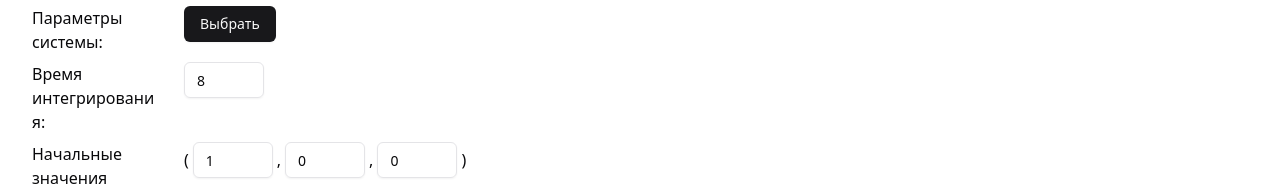
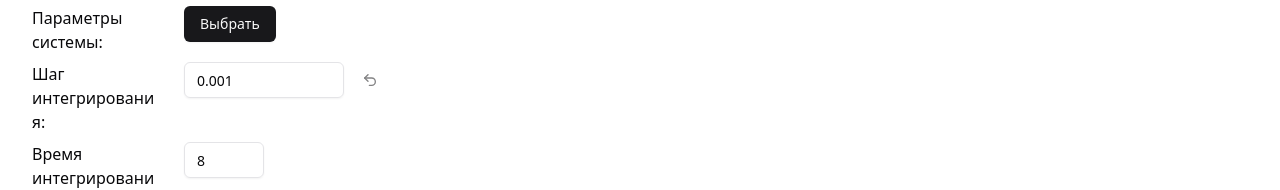
Before and after one commit to Nello21/diplom-project, a React (Vite) app: page / in a window 1280 px wide. Shown: the part 202-392 px from the top of the page. Built offline with nearby package versions, Linux system fonts and the light colour scheme.

Commit message:
fix: styles

```diff
--- a/src/features/3d-graphic/index.tsx
+++ b/src/features/3d-graphic/index.tsx
@@ -126,7 +126,7 @@ export const VanDerPol3DPlot = () => {
               </PopoverTrigger>
               <PopoverContent
                 align="start"
-                className="flex flex-col gap-2 w-full p-4 bg-gray-100/50 backdrop-blur-md shadow-[inset_0_0_0_2px_rgba(255,255,255,0.6)] rounded-xl"
+                className="flex flex-col gap-2 w-full p-4 bg-background/50 backdrop-blur-md shadow-[inset_0_0_0_2px_rgba(255,255,255,0.6)] rounded-xl"
               >
                 {Object.entries(values).map(([key, value]) => {
                   if (
@@ -157,21 +157,22 @@ export const VanDerPol3DPlot = () => {
                         />
                       </div>
                     );
-                  } else if (key === "dt") {
-                    return (
-                      <div
-                        key={key}
-                        className="grid grid-cols-[9rem_minmax(auto,max-content)_2.25rem] gap-2 items-start"
-                      >
+                  }
+                })}
+              </PopoverContent>
+            </Popover>
+          </div>
+
+          <div className="grid grid-cols-[9rem_minmax(auto,max-content)] gap-2 items-start">
             <label
-                          htmlFor={key}
-                          className="select-none font-medium"
+              htmlFor="integr-time"
+              className="max-w-[8rem] text-wrap break-words select-none"
             >
               Шаг интегрирования:
             </label>
             <ParameterInput
-                          label={key}
-                          value={value}
+              label={"integr-step"}
+              value={values.dt}
               resetKey={resetKey}
               onChange={handleChangeDt}
               backup={true}
@@ -179,13 +180,6 @@ export const VanDerPol3DPlot = () => {
               addTrajectory={addTrajectory}
             />
           </div>
-                    );
-                  }
-                })}
-              </PopoverContent>
-            </Popover>
-          </div>
-
           <div className="grid grid-cols-[9rem_minmax(auto,max-content)] gap-2 items-start">
             <label
               htmlFor="integr-time"
@@ -244,7 +238,7 @@ export const VanDerPol3DPlot = () => {
               </PopoverTrigger>
               <PopoverContent
                 align="start"
-                className="w-full p-0 bg-gray-100/50 backdrop-blur-md shadow-[inset_0_0_0_2px_rgba(255,255,255,0.6)] rounded-xl"
+                className="w-full p-0 bg-background/50 backdrop-blur-md shadow-[inset_0_0_0_2px_rgba(255,255,255,0.6)] rounded-xl"
               >
                 <div className="w-full flex flex-col">
                   <div className="grid grid-cols-2 items-start gap-2 p-2">
--- a/src/features/3d-graphic/model/use-graphic-values.ts
+++ b/src/features/3d-graphic/model/use-graphic-values.ts
@@ -61,7 +61,6 @@ export const useGraphicValues = () => {
 
   const resetValues = () => {
     setValues(initialValues);
-    setTrajectories([]);
     setColor("#aabbcc");
     setLineWidth("2");
     setIntegrationTime(INTEGRATION_STEP_COUNT * 0.001);
```
Lines whose indentation alone changed are shown as unchanged.
